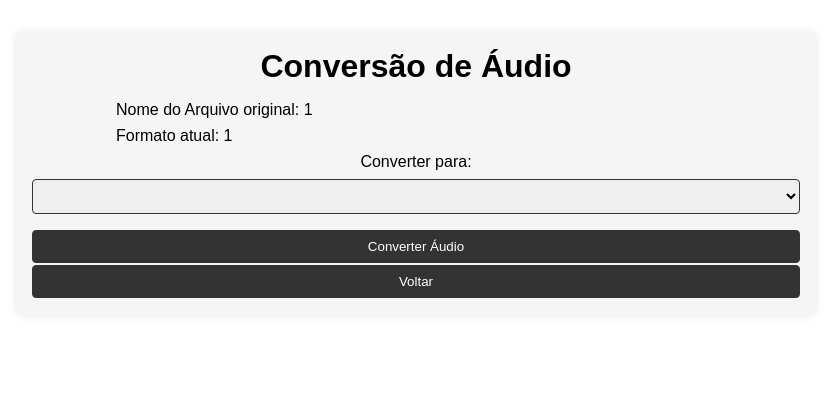
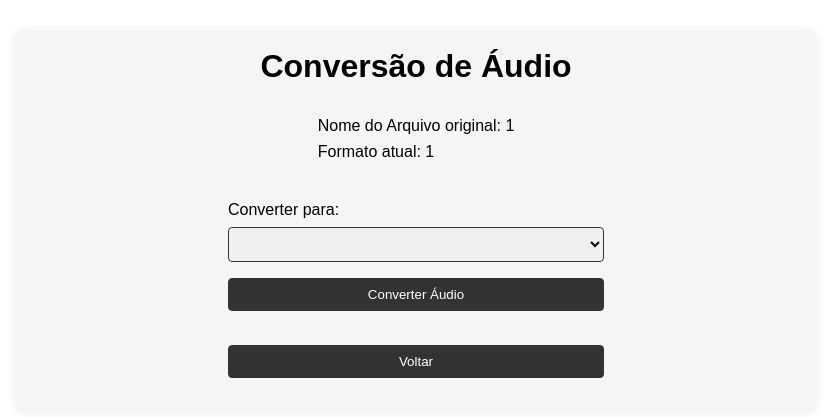
Before and after one commit to rib-thiago/audio-app, a FastAPI app: page /selected-audio/1/1 in a window 1280 px wide. Shown: the part 50-467 px from the top of the page, without its empty margins (224-1055 px from the left). Run offline with FastAPI, Linux system fonts and the light colour scheme; lists and menus that the app fills with data are empty.

Commit message:
Refactor layout with CSS grid and adjust spacing
- Implemented CSS grid layout for consistent alignment across all templates.
- Removed <h2> title from the download section in convert_audio.html.

```diff
--- a/audio_app/static/styles.css
+++ b/audio_app/static/styles.css
@@ -39,16 +39,24 @@ body {
     background-color: var(--color-secondary);
     border-radius: 8px;
     box-shadow: 0 0 10px rgba(0, 0, 0, 0.1);
-    text-align: center; /* Centraliza o texto dentro do container */
+    display: grid;
+    grid-template-columns: 1fr 1fr 1fr 1fr; /* Cria 4 colunas */
+    gap: 1rem;
 }
 
-/* Estilo do cabeçalho */
 .heading {
+    grid-column: 2 / 4; /* Ocupa a 2ª e 3ª coluna */
     margin-bottom: 1rem;
-    text-align: center; /* Centraliza o texto do cabeçalho */
+    text-align: center;
 }
 
-/* Estilo dos formulários e botões */
+.form,
+.ul-center,
+.audio-player {
+    grid-column: 2 / 4; /* Ocupa a 2ª e 3ª coluna */
+    margin-bottom: 1rem;
+}
+
 .form {
     display: flex;
     flex-direction: column;
@@ -96,7 +104,6 @@ body {
     text-align: left;
     margin-left: auto;
     margin-right: auto;
-    max-width: 600px;
 }
 
 .ul-center li {
--- a/audio_app/templates/convert_audio.html
+++ b/audio_app/templates/convert_audio.html
@@ -16,7 +16,6 @@
             <li>Nome do Arquivo original: {{ filename }}</li>
             <li>Formato atual: {{ current_format }}</li>
         </ul>
-        <p></p>
         <form class="form" action="/convert-audio/" method="post">
             <input type="hidden" name="filename" value="{{ filename }}">
             <input type="hidden" name="current_format" value="{{ current_format }}">
@@ -33,8 +32,9 @@
             <button class="form__button" type="submit">Converter Áudio</button>
         </form>
         {% if converted_file %}
-            <h2>Arquivo convertido disponível:</h2>
-            <a href="{{ url_for('uploads', path=converted_file.split('/')[-1]) }}">Baixar arquivo convertido</a>
+            <form class="form" action="{{ url_for('uploads', path=converted_file.split('/')[-1]) }}" method="get">
+                <button class="form__button" type="submit">Baixar arquivo convertido</button>
+            </form>
         {% endif %}
         <form class="form" action="/" method="get">
             <button class="form__button" type="submit">Voltar</button>
```
Also changed, not shown: audio_app/templates/metadata.html (line endings or trailing spaces).
